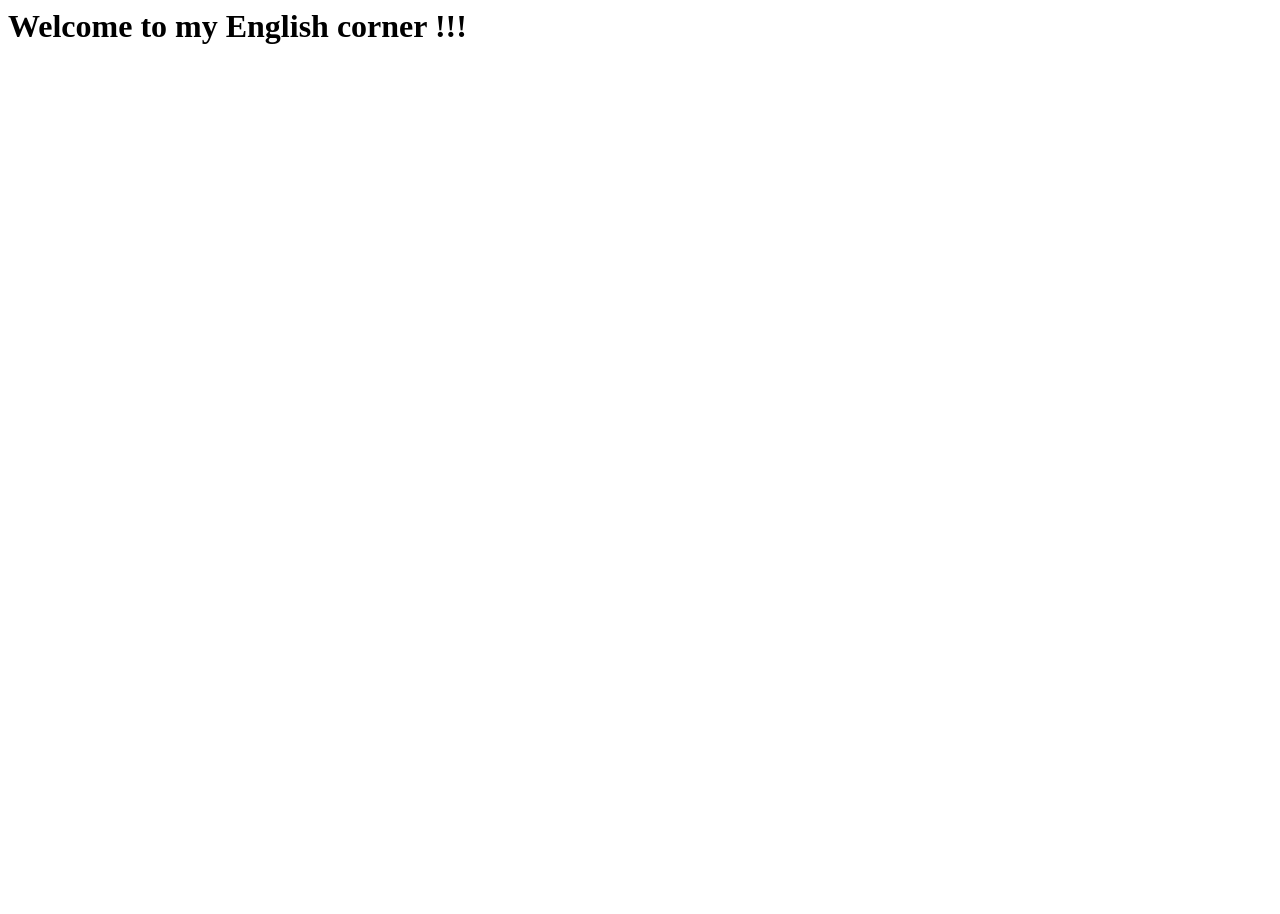
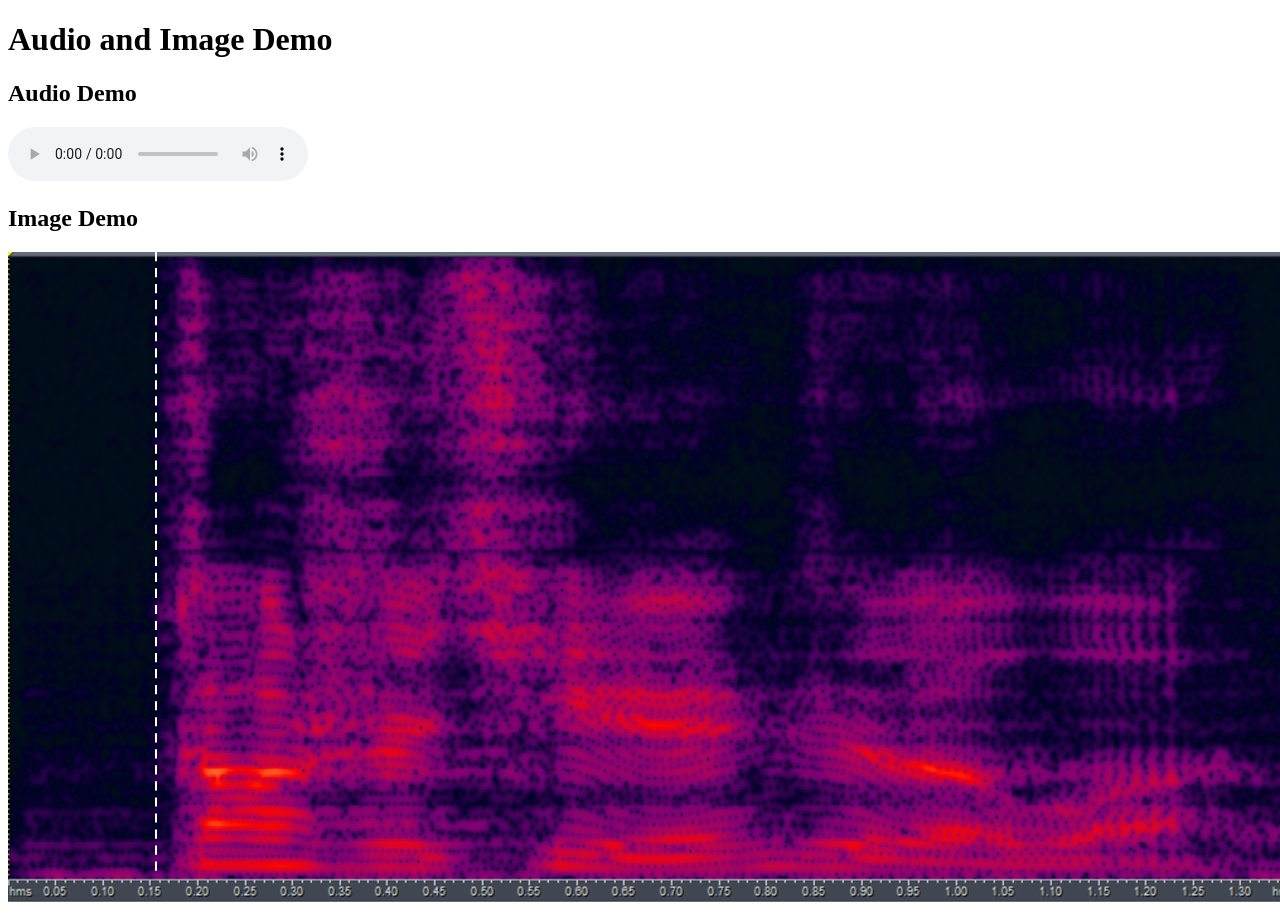
Before and after one commit to EeLLJ/Demo_of_SuPseudo, a plain HTML site: page index.html in a window 1280 px wide. Before the commit the page ends 800 px from the top, so only its background shows below. Drawn offline with Linux system fonts and the light colour scheme.

Commit message:
Update index.html

```diff
--- a/index.html
+++ b/index.html
@@ -1 +1,21 @@
-<h1>Welcome to my English corner !!!</h1>
+<!DOCTYPE html>
+<html lang="en">
+<head>
+    <meta charset="UTF-8">
+    <meta name="viewport" content="width=device-width, initial-scale=1.0">
+    <title>Audio and Image Demo</title>
+</head>
+<body>
+    <h1>Audio and Image Demo</h1>
+
+    <h2>Audio Demo</h2>
+    <audio controls>
+        <source src="assets/audio/Direct_Sound_Estimation/DSE_S072-R03_S072073_C01_I1_Far-112160_112296.wav" type="audio/mpeg">
+        Your browser does not support the audio element.
+    </audio>
+
+    <h2>Image Demo</h2>
+    <img src="assets/images/Direct_Sound_Estimation/DSE_S072-R03_S072073_C01_I1_Far-112160_112296.png" alt="Demo Image">
+
+</body>
+</html>
```
